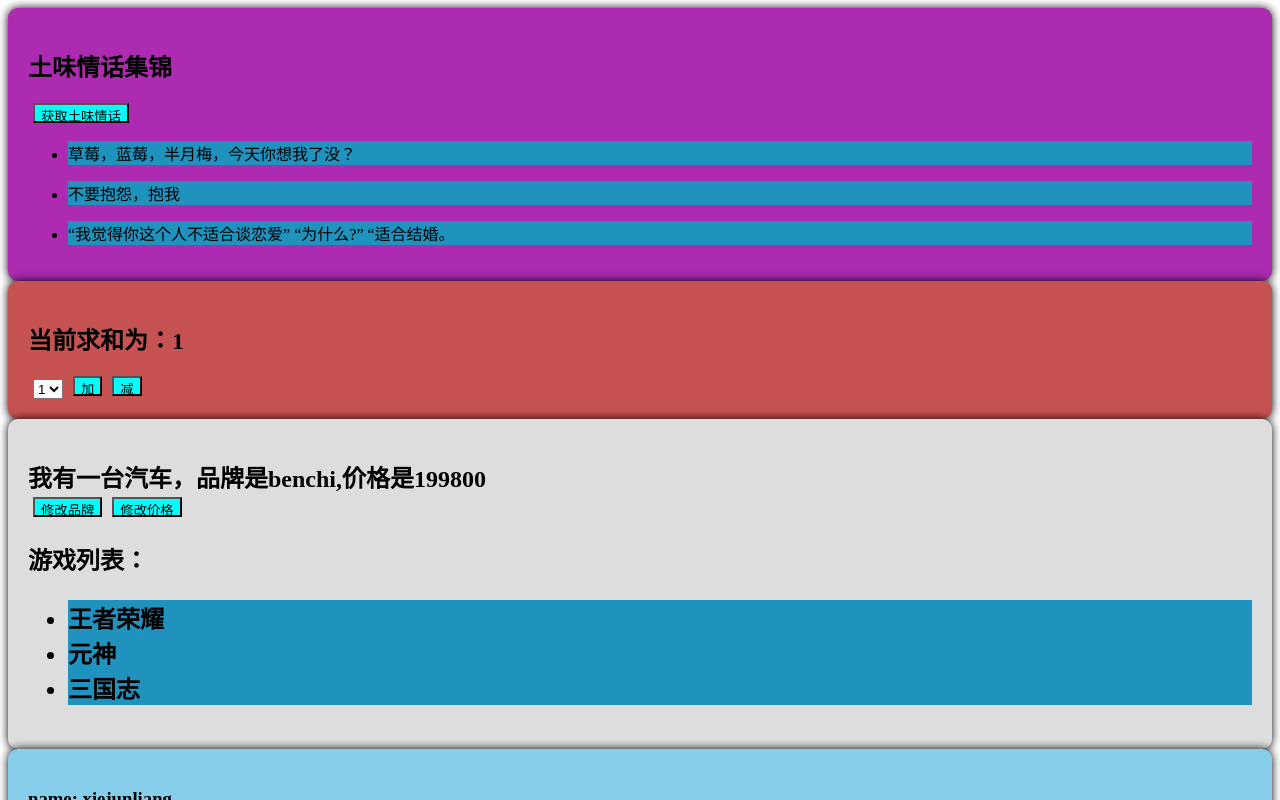
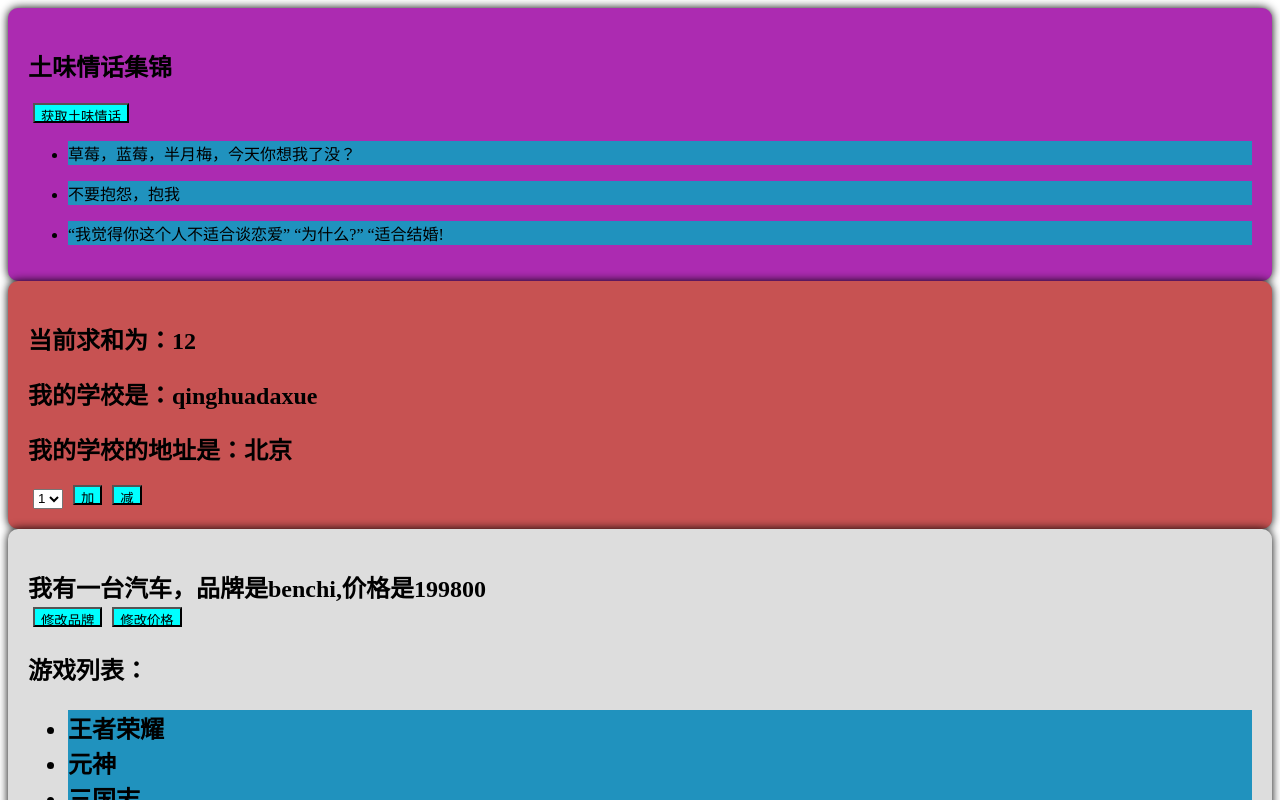
Before and after one commit to xiejunliang2021/vue_hellow, a Vue app: page / in a window 1280 px wide. Shown: the top 800 px of the page. Built offline with nearby package versions, Linux system fonts and the light colour scheme.

Commit message:
pinia修改数据

```diff
--- a/src/components/Count.vue
+++ b/src/components/Count.vue
@@ -1,6 +1,8 @@
 <template>
     <div class="count">
-        <h2>当前求和为：{{ sum }}</h2>
+        <h2>当前求和为：{{ countStore.sum }}</h2>
+        <h2>我的学校是：{{ countStore.school }}</h2>
+        <h2>我的学校的地址是：{{ countStore.address }}</h2>
         <select v-model.number="num">
             <option value="1">1</option>
             <option value="2">2</option>
@@ -10,17 +12,26 @@
         <button @click="sub">减</button>
     </div>
 </template>
-<script lang='ts' setup name="count">
-import { ref } from 'vue';
-let sum = ref(1)
+<script lang='ts' setup name="Count">
+import { ref } from 'vue'
+import { useCountStore } from '@/store/count'
+const countStore = useCountStore()
+console.log(countStore)
+
 let num = ref(1)
 
 function add() {
-    sum.value += num.value
+    // 第一种修改数据的方法
+    countStore.sum += num.value
+    countStore.school = '清华大学'
 }
 
 function sub() {
-    sum.value -= num.value
+    // 第二种修改数据的方式,当有很多数据要进行修改的时候推荐用这种方法进行，因为她是进行一次批量修改
+    countStore.$patch({
+        sum: countStore.sum -= num.value,
+        school: 'beijingdaxue'
+    })
 }
 
 
--- a/src/components/LoveTalk.vue
+++ b/src/components/LoveTalk.vue
@@ -2,7 +2,7 @@
     <div class="lovetalk">
         <h2>土味情话集锦</h2>
         <button>获取土味情话</button>
-        <ul v-for="item in talkList" :key="item.id">
+        <ul v-for="item in loveTalkStore.talkList" :key="item.id">
             <li>{{ item.title }}</li>
 
         </ul>
@@ -12,20 +12,10 @@
 <script lang='ts' setup name="LoveTalk">
 import { reactive } from 'vue'
 import { nanoid } from 'nanoid'
-let talkList = reactive([
-    {
-        id: nanoid(),
-        title: '草莓，蓝莓，半月梅，今天你想我了没？'
-    },
-    {
-        id: nanoid(),
-        title: '不要抱怨，抱我'
-    },
-    {
-        id: nanoid(),
-        title: '“我觉得你这个人不适合谈恋爱” “为什么?” “适合结婚。'
-    },
-])
+import { useLoveTalkStore } from '@/store/lovetalk';
+
+const loveTalkStore = useLoveTalkStore()
+
 </script>
 <style>
 .lovetalk {
--- a/src/store/count.ts
+++ b/src/store/count.ts
@@ -0,0 +1,12 @@
+import { defineStore } from 'pinia'
+
+export const useCountStore = defineStore('count', {
+    // 真正存储数据的地方
+    state() {
+        return {
+            sum: 12,
+            school: "qinghuadaxue",
+            address: "北京",
+        }
+    }
+})
--- a/src/store/lovetalk.ts
+++ b/src/store/lovetalk.ts
@@ -1,10 +1,24 @@
 import { defineStore } from 'pinia'
+import { nanoid } from 'nanoid'
 
-export const useCountStore = defineStore('count', {
+export const useLoveTalkStore = defineStore('lovetalk', {
     // 真正存储数据的地方
     state() {
         return {
-            sum: 6
+            talkList: [
+                {
+                    id: nanoid(),
+                    title: '草莓，蓝莓，半月梅，今天你想我了没？'
+                },
+                {
+                    id: nanoid(),
+                    title: '不要抱怨，抱我'
+                },
+                {
+                    id: nanoid(),
+                    title: '“我觉得你这个人不适合谈恋爱” “为什么?” “适合结婚!'
+                },
+            ]
         }
     }
 })
```
Also changed, not shown: tsconfig.app.json (+11 -4 lines).
